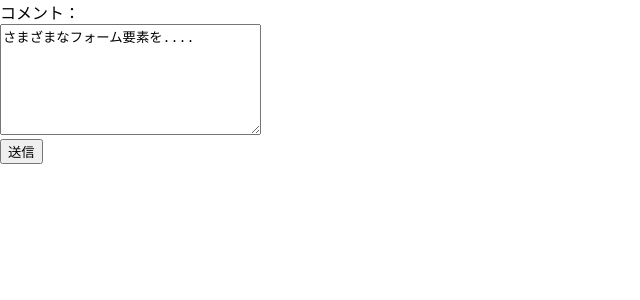
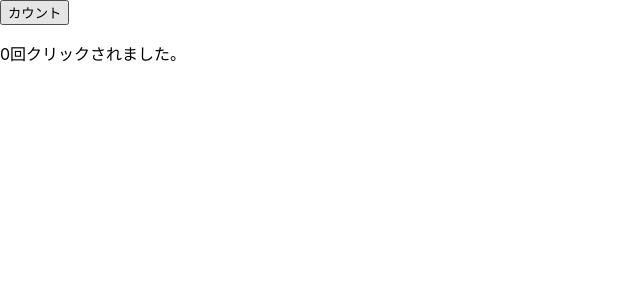
Before and after one commit to misaku54/my-react, a React (Create React App) app: page / in a window 1280 px wide. Shown: the top 300 px of the page, without its empty margins (0-640 px from the left). Built offline with nearby package versions, Linux system fonts and the light colour scheme.

Commit message:
[add]7-3-3

```diff
--- /dev/null
+++ b/src/chap07/HookReducer.jsx
@@ -0,0 +1,27 @@
+import { useReducer} from "react";
+
+export default function HookReducer({init}) {
+  const [state, dispatch] = useReducer(
+    (state, action) => {
+      switch (action.type){
+        case 'update':
+          return { count: state.count + 1 };
+        default:
+          return state;
+      }
+    },
+    {
+      count: init
+    }
+  );
+
+  const handleClick = () => {
+    dispatch({ type: 'update' })
+  };
+  return (
+    <>
+      <button onClick={handleClick}>カウント</button>
+      <p>{state.count}回クリックされました。</p>
+    </>
+  );
+}
--- a/src/index.js
+++ b/src/index.js
@@ -3,13 +3,14 @@
 import './index.css';
 // import App from './App';
 import reportWebVitals from './reportWebVitals';
-import StateTextarea from './chap04/StateTextarea';
+
+import HookReducer from './chap07/HookReducer';
 
 const root = ReactDOM.createRoot(document.getElementById('root'));
 
 // Number オブジェクトのインスタンスメソッドである toLocaleString は、数値を指定したロケールとオプションに応じた形式で文字列に変換した値を取得することができます
 root.render(
-  <StateTextarea />
+  <HookReducer init={0} />
 );
 
 
```
